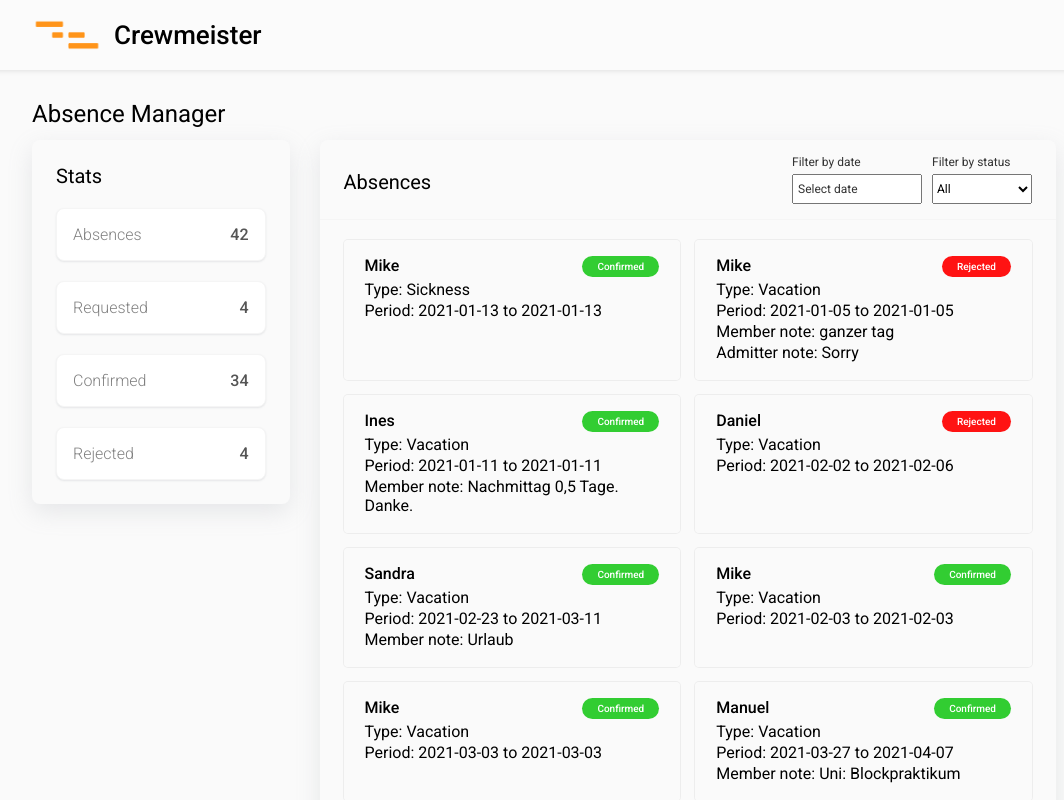
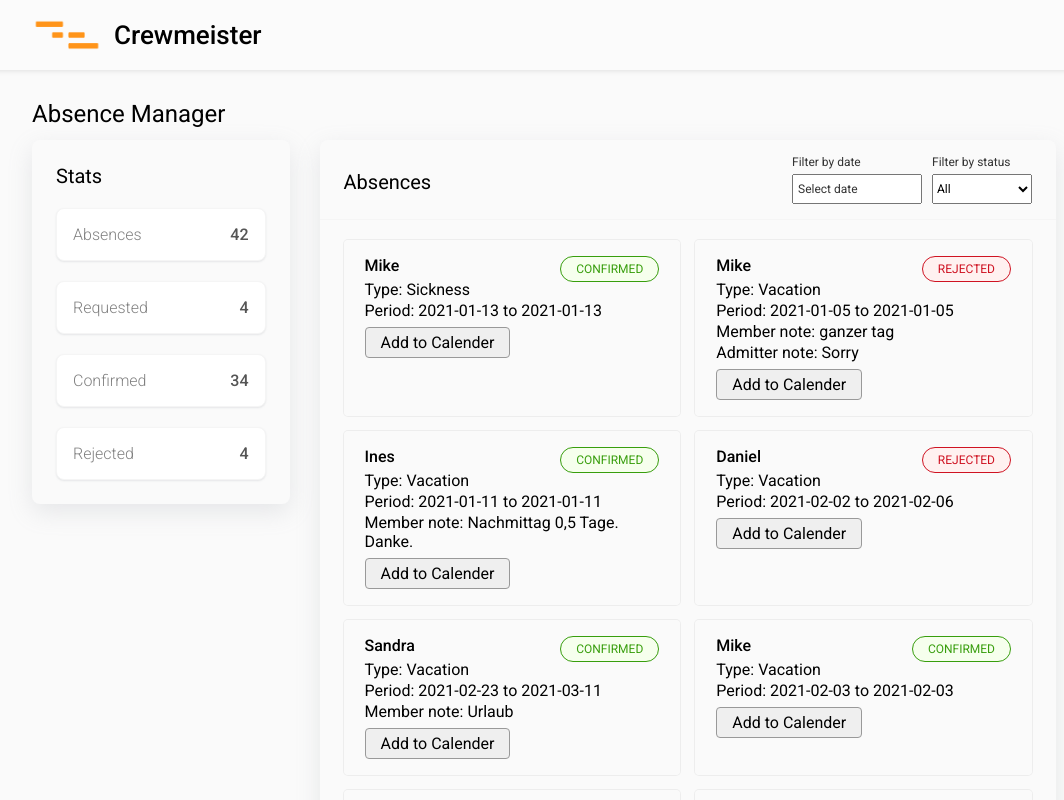
Before and after one commit to samazon/absence-manager-client, a React (Vite) app: page / in a window 1280 px wide. Shown: the top 800 px of the page, without its empty margins (96-1160 px from the left). Built offline with nearby package versions, Linux system fonts and the light colour scheme.

Commit message:
Added iCal feature to download events

```diff
--- a/package.json
+++ b/package.json
@@ -16,9 +16,13 @@
     "@heroicons/react": "^2.0.16",
     "@reduxjs/toolkit": "^1.9.3",
     "data-fns": "^0.1.8",
+    "file-saver": "^2.0.5",
+    "ics": "^3.1.0",
+    "moment": "^2.29.4",
     "react": "^18.2.0",
     "react-datepicker": "^4.10.0",
     "react-dom": "^18.2.0",
+    "react-icalendar-link": "^3.0.2",
     "react-redux": "^8.0.5",
     "styled-components": "^5.3.8"
   },
@@ -30,6 +34,7 @@
     "@testing-library/jest-dom": "^5.16.5",
     "@testing-library/react": "^14.0.0",
     "@testing-library/user-event": "^14.4.3",
+    "@types/file-saver": "^2.0.5",
     "@types/node": "^18.15.0",
     "@types/react": "^18.0.27",
     "@types/react-datepicker": "^4.10.0",
--- a/src/components/AbsenceList.tsx
+++ b/src/components/AbsenceList.tsx
@@ -13,6 +13,7 @@ import FilterByStatus from './FilterByStatus';
 import FilterByDate from './FilterByDate';
 import NoRecordFound from './NoRecordFound';
 import Loader from './Loader';
+import { getAbsencesFailure } from '@/store/absenceSlice';
 
 const FiltersWrapper = styled.div`
   align-items: center;
@@ -61,6 +62,9 @@ const AbsenceList: React.FC = () => {
   const totalPages = Math.ceil(totalAbsences.length / pageSize);
   const members = useSelector((state: RootState) => state.members.data);
 
+  const isAbsenceError = useSelector<RootState>((state) => {
+    return state.absence.error;
+  });
   const handlePrevClick = () => {
     setPage((prevPage) => Math.max(prevPage - 1, 1));
   };
@@ -117,6 +121,10 @@ const AbsenceList: React.FC = () => {
       />
       {isAbsenceLoading && !filteredAbsences.length && <Loader />}
       {!isAbsenceLoading && !filteredAbsences.length && <NoRecordFound />}
+      {isAbsenceError &&
+        !isAbsenceLoading &&
+        !filteredAbsences.length &&
+        alert('Opps! Sorry something went')}
       <AbsencesListWrapper data-testid="absence-list-wrapper">
         {filteredAbsences &&
           filteredAbsences.map((absence) => {
--- a/src/components/AbsenceListItem.tsx
+++ b/src/components/AbsenceListItem.tsx
@@ -1,5 +1,6 @@
 /* eslint-disable @typescript-eslint/no-non-null-assertion */
 import { capitalize } from '@/utils/capitalizeFirst';
+import { downloadICal } from '@/utils/dowloadIcal';
 import React from 'react';
 import styled from 'styled-components';
 
@@ -39,30 +40,63 @@ const AbsenceCard = styled.div`
   .status {
     background-color: orange;
     border-radius: 30px;
+    border-style: solid;
+    border-width: 1px;
     color: white;
-    font-size: 1rem;
-    font-weight: 500;
+    font-size: 1.2rem;
+    font-weight: 400;
     padding: 5px 15px;
     position: absolute;
     right: 2rem;
+    text-transform: uppercase;
     top: 1.5rem;
 
     &.Requested {
-      background-color: rgb(176, 196, 222);
+      background: #e6f4ff;
+      border-color: #0958d9;
+      color: #0958d9;
     }
 
     &.Confirmed {
-      background-color: #32cd32;
+      background: #f6ffed;
+      border-color: #389e0d;
+      color: #389e0d;
     }
 
     &.Rejected {
-      background-color: rgba(255, 0, 0, 0.924);
+      background: #fff1f0;
+      border-color: #cf1322;
+      color: #cf1322;
     }
+  }
+`;
+
+const AddToCalendarButton = styled.button`
+  border-radius: 4px;
+  border: 0;
+  border: 1px solid #999;
+  cursor: pointer;
+  margin-top: 0.5rem;
+  padding: 0.5rem 1.5rem;
+  transition: all 0.25s ease-in-out;
+
+  &:hover {
+    background-color: #ff9419;
+    border-color: #ff9419;
+    color: white;
   }
 `;
 
 const AbsenceListItem: React.FC<Props> = (props: Props) => {
   const { name, type, period, status, memberNote, admitterNote } = props;
+
+  const record = {
+    memberName: name,
+    type,
+    startDate: period?.split(' ')[0],
+    endDate: period?.split(' ')[2],
+    memberNote
+  };
 
   return (
     <AbsenceCard key={name}>
@@ -72,6 +106,10 @@ const AbsenceListItem: React.FC<Props> = (props: Props) => {
       <span className={`status ${status}`}>{status}</span>
       {memberNote && <p>Member note: {memberNote}</p>}
       {admitterNote && <p>Admitter note: {admitterNote}</p>}
+
+      <AddToCalendarButton onClick={() => downloadICal(record)}>
+        Add to Calender
+      </AddToCalendarButton>
     </AbsenceCard>
   );
 };
--- a/src/components/FilterByDate.tsx
+++ b/src/components/FilterByDate.tsx
@@ -50,6 +50,11 @@ const FilterByDate: React.FC<FilterByDateProps> = ({
         dateFormat="yyyy-MM-dd"
         isClearable
         placeholderText="Select date"
+        peekNextMonth
+        showMonthDropdown
+        showYearDropdown
+        scrollableYearDropdown
+        todayButton="Today"
       />
     </FilterDropdown>
   );
--- /dev/null
+++ b/src/utils/dowloadIcal.js
@@ -0,0 +1,32 @@
+import { createEvent } from 'ics';
+
+export const downloadICal = (record) => {
+  const { memberName, type, startDate, endDate, memberNote } = record;
+
+  const [startYear, startMonth, startDay] = startDate.split('-');
+  const [endYear, endMonth, endDay] = endDate.split('-');
+
+  createEvent(
+    {
+      title: `${memberName} - ${type}`,
+      description: memberNote,
+      busyStatus: 'OOF',
+      start: [Number(startYear), Number(startMonth), Number(startDay)],
+      end: [Number(endYear), Number(endMonth), Number(endDay) + 1]
+    },
+    (error, value) => {
+      if (error) {
+        console.log(error);
+      }
+
+      const a = document.createElement('a');
+      a.style.display = 'none';
+      a.href = 'data:text/calendar;charset=utf8,' + encodeURIComponent(value);
+      // the filename you want
+      a.download = `${memberName}_${type}_${startDate}_${endDate}.ics`;
+      document.body.appendChild(a);
+      a.click();
+      a.remove();
+    }
+  );
+};
```
Also changed, not shown: 2 other files (tests, documents, lock files or other folders).
